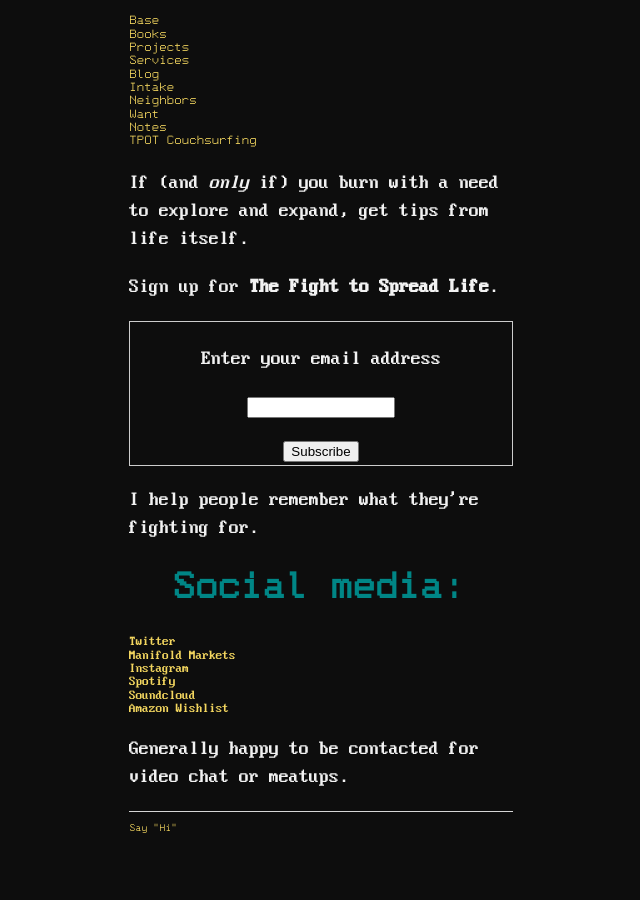
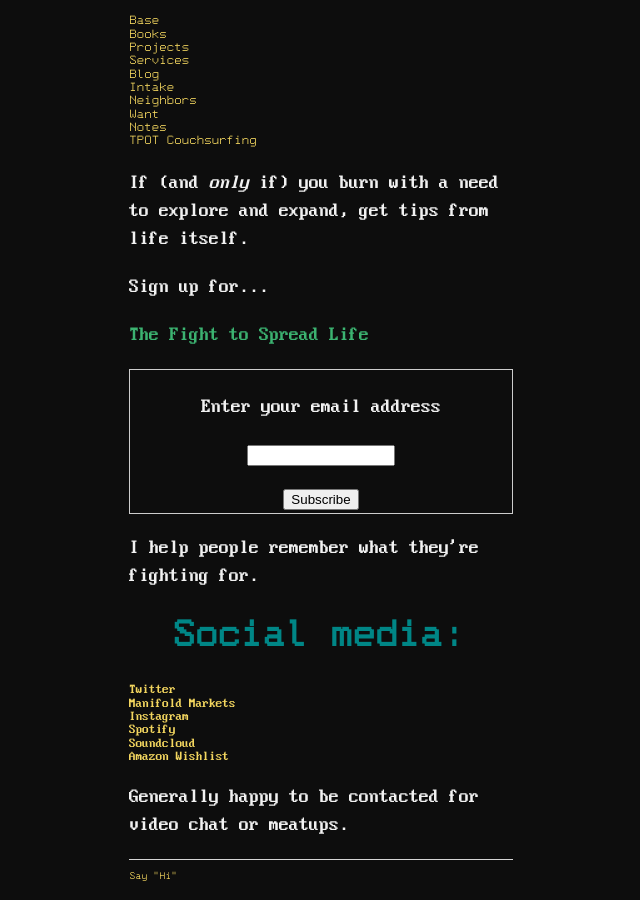
Before and after one commit to ray-dorai/ray-dorai.github.io, a Jekyll site: the page built from index.html, in a window 1280 px wide. Shown: the whole page, without its empty margins (319-959 px from the left). Built offline with Jekyll 4.4.1, drawn with Linux system fonts in a browser that asks for light colours.

Commit message:
Update index.html

```diff
--- a/index.html
+++ b/index.html
@@ -4,7 +4,8 @@ title: Ray Doraisamy
 ---
 <div class="blurb">
 	<p>If (and <i>only</i> if) you burn with a need to explore and expand, get tips from life itself.
-	<p>Sign up for <b>The Fight to Spread Life</b>.</p>
+	<p>Sign up for...</p>
+	<p style="color:MediumSeaGreen;">The Fight to Spread Life</p>
 	<p><form style="border:1px solid #ccc;padding:3px;text-align:center;" action="https://tinyletter.com/forshaper" method="post" target="popupwindow" onsubmit="window.open('https://tinyletter.com/forshaper', 'popupwindow', 'scrollbars=yes,width=800,height=600');return true"><p><label for="tlemail">Enter your email address</label></p><p><input type="text" style="width:140px" name="email" id="tlemail" /></p><input type="hidden" value="1" name="embed"/><input type="submit" value="Subscribe" /></form>
         </p>
         <p>I help people remember what they're fighting for.</p>
```
